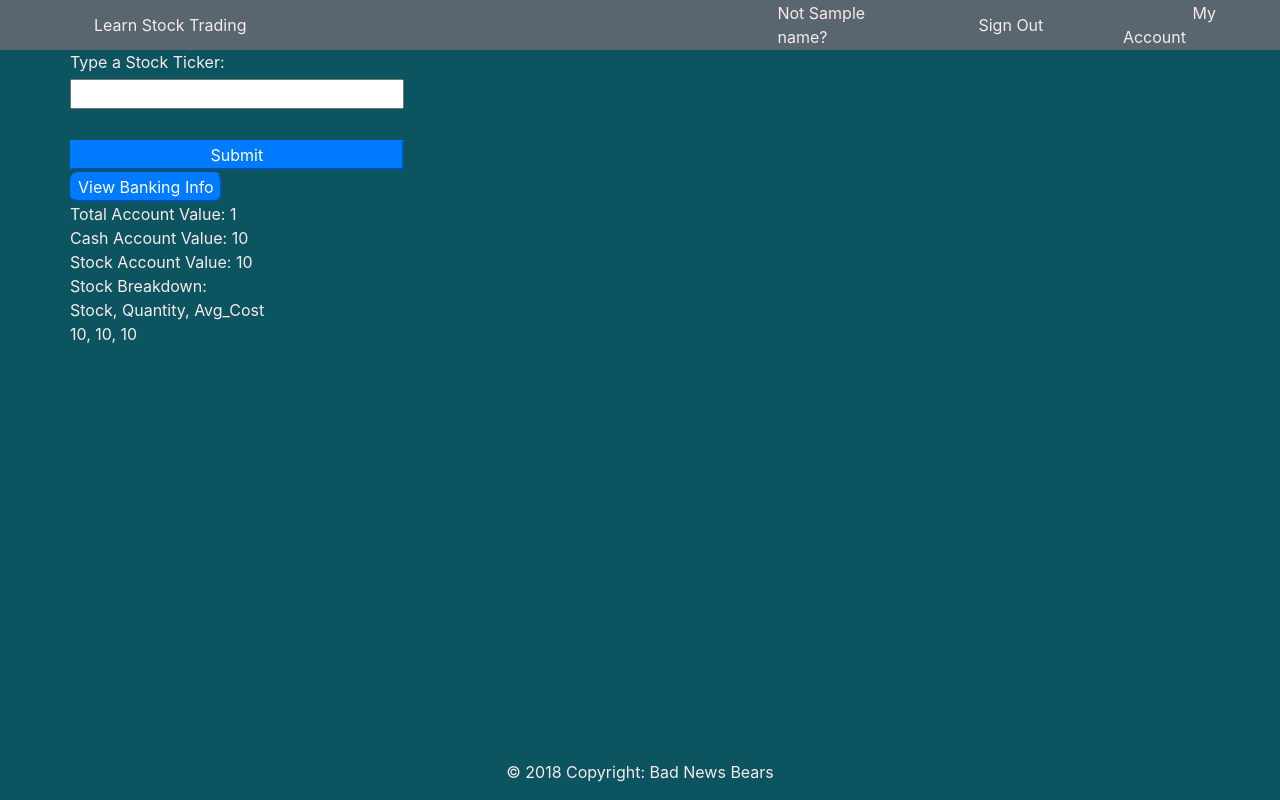
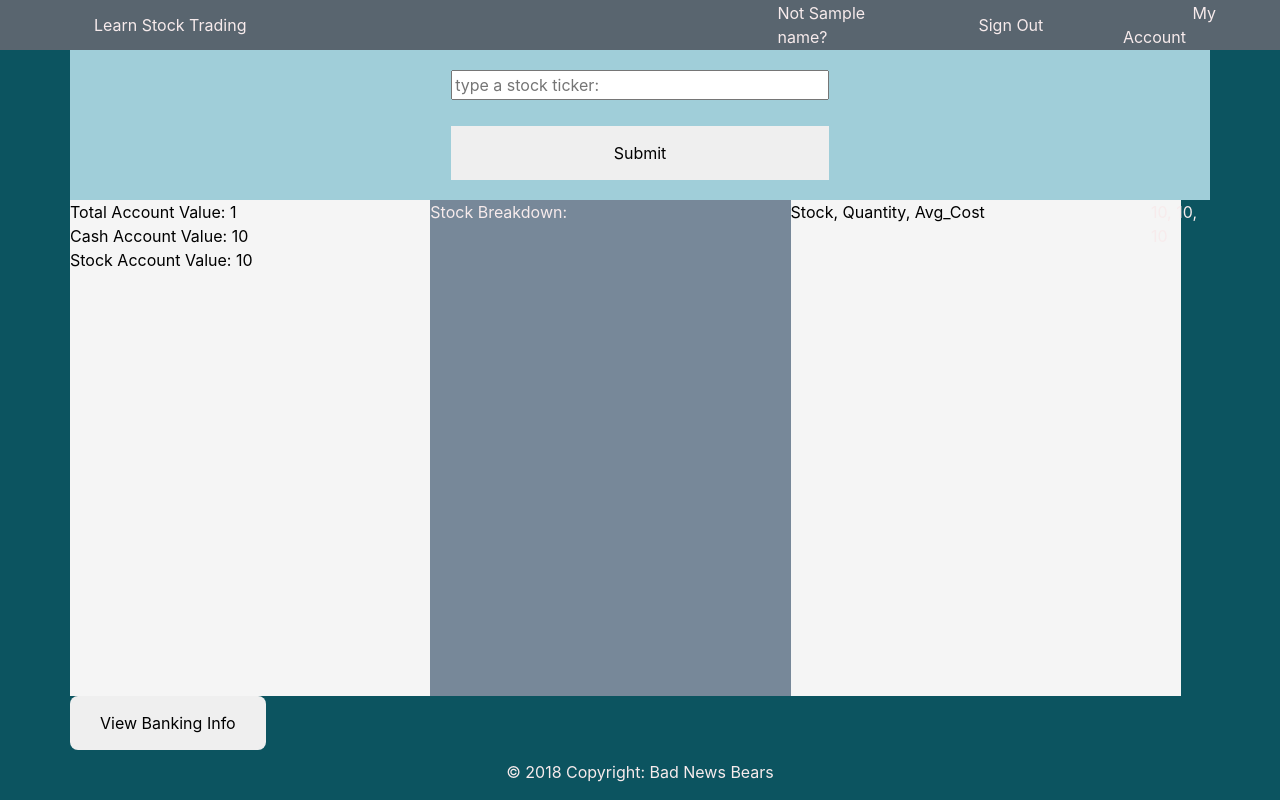
Before and after one commit to ShyamW/StockTradingApp, a Flask app: template templates/welcome.html in a window 1280 px wide. Run offline with Flask 2, Linux system fonts and the light colour scheme; the template is opened without the code that fills it: most values are stand-ins (such as "Sample title", 1, 10 or a date in 2020); parts of the project's set-up code (start-up, migrations or seed data) failed here and were passed over; some libraries are stand-ins or nearby versions.

Commit message:
stock page

```diff
--- a/static/general.css
+++ b/static/general.css
@@ -12,6 +12,44 @@
     border-radius: 25px;
 }
 
+.stock-width{
+    width:40%;
+    height: 62vh;
+}
+
+.stock-summary{
+    display:flex;
+    height:100%;
+}
+
+.color-one{
+    background-color: whitesmoke;
+    color:black;
+}
+
+.color-two{
+    background-color: lightslategray;
+}
+.padding-top{
+    margin-top:20px;
+}
+
+.welcome-stock-button
+{
+    border:0;
+    padding: 15px 30px;
+    border-radius:0px;
+    margin-top:0px;
+    margin-bottom:20px;
+}
+
+.welcome-header
+{
+    background-color: #A0CED9;
+    display: flex;
+    justify-content: center;
+
+}
 
 #button-blue{
     margin-top: 15px;
--- a/templates/welcome.html
+++ b/templates/welcome.html
@@ -10,30 +10,25 @@
 
 
       {# Search Bar for Stocks #}
-      <div class="row">
+      <div class="row welcome-header">
           <form action="/stocks/show/">
-            Type a Stock Ticker:<br>
-            <input type="text" name="ticker" value="">&nbsp;
-            <input class="btn-primary" type="submit" value="Submit"></button>
+            <input class="padding-top" type="text" placeholder="type a stock ticker: " name="ticker" value="">&nbsp;
+            <input class="welcome-stock-button" type="submit" value="Submit"></button>
           </form>
       </div>
 
-      <div class="row">
-          <a href="/bank/"><button id="button-buy" class="btn-primary">View Banking Info</button></a>
-          <br>
-      </div>
-
-      <div class="row">
+  <div class = "stock-summary">
+          <div class="row stock-width color-one">
               Total Account Value: {{ total_value | round(2) }}<br>
               Cash Account Value: {{ cash_value | round(2) }}<br>
               Stock Account Value: {{ portfolio_value | round(2) }}<br>
           </div>
 
-      <div class="row">
+          <div class="row stock-width color-two">
               Stock Breakdown:<br>
           </div>
 
-      <div class="row">Stock, Quantity, Avg_Cost</div>
+          <div class="row stock-width color-one">Stock, Quantity, Avg_Cost</div>
 
           {% for stock in current_holdings %}
                   <div class="row">
@@ -41,4 +36,9 @@
                   </div>
           {%  endfor %}
   </div>
+      <div class="row">
+          <a href="/bank/"><button id="button-buy" class="welcome-stock-button">View Banking Info</button></a>
+          <br>
+      </div>
+  </div>
 {% endblock %}
```
Also changed, not shown: Models/test.db. Lines whose indentation alone changed are shown as unchanged.
